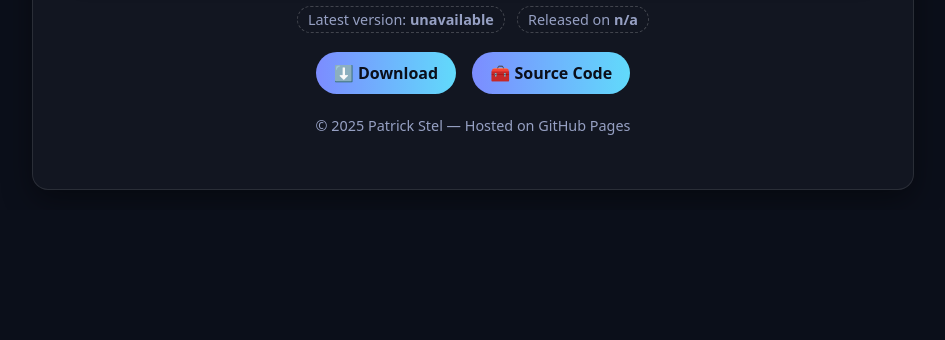
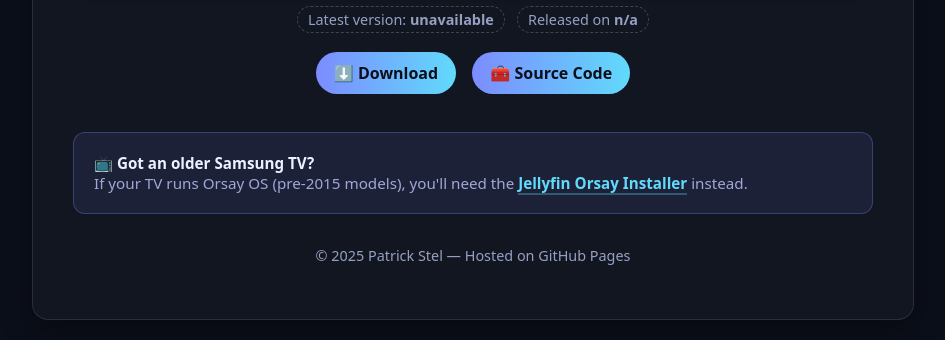
Before and after one commit to PatrickSt1991/Samsung-Jellyfin-Installer, a plain HTML site: page docs/index.html in a window 1280 px wide. Shown: the part 791-1131 px from the top of the page, without its empty margins (167-1112 px from the left). Before the commit the page ends 1001 px from the top, so only its background shows below. Drawn offline with Linux system fonts and the light colour scheme; no server answers.

Commit message:
Add notice for older Samsung TV compatibility
Added a notice for older Samsung TVs requiring the Jellyfin Orsay Installer.

```diff
--- a/docs/index.html
+++ b/docs/index.html
@@ -134,6 +134,17 @@
       <a class="btn" href="https://github.com/PatrickSt1991/Samsung-Jellyfin-Installer" target="_blank" rel="noopener">🧰 Source Code</a>
     </p>
 
+    <div style="background:rgba(124,140,255,0.1);border:1px solid rgba(124,140,255,0.3);border-radius:12px;padding:20px;margin:2em 0;text-align:left">
+      <p style="margin:0;color:#eef1ff;font-size:.95em">
+        📺 <strong>Got an older Samsung TV?</strong><br/>
+        <span style="color:#a0a8d5">If your TV runs Orsay OS (pre-2015 models), you'll need the </span>
+        <a href="https://github.com/PatrickSt1991/Jellyfin-Orsay-Installer/releases"
+           target="_blank" rel="noopener"
+           style="color:#61dafb;font-weight:600;text-decoration:none;border-bottom:2px solid rgba(97,218,251,0.3)">Jellyfin Orsay Installer</a>
+        <span style="color:#a0a8d5"> instead.</span>
+      </p>
+    </div>
+
     <p style="color:#96a0c3;font-size:.9em">
       © <span id="year"></span> Patrick Stel — Hosted on GitHub Pages
     </p>
```
